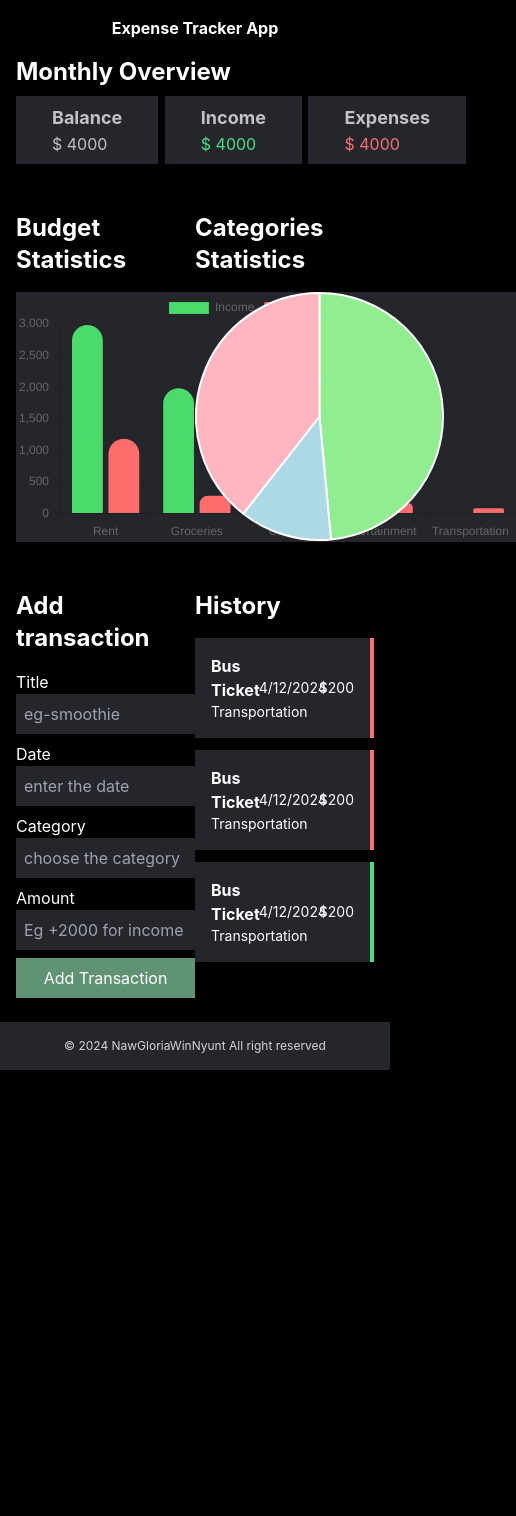
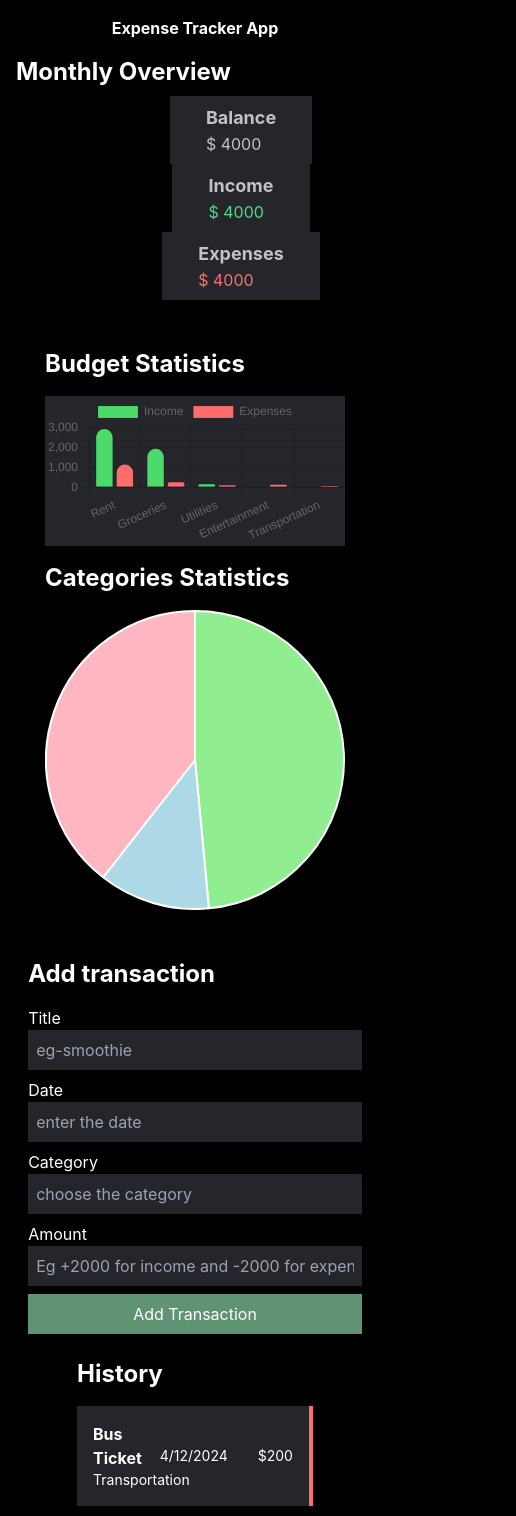
Before and after one commit to gloriabee/react-money-tracker, a React (Create React App) app: page / in a window 390 px wide. Shown: the top 1516 px of the page, 516 px wide, since content can reach past the window. Before the commit the page ends 1070 px from the top, so only its background shows below. Built offline with nearby package versions, Linux system fonts and the light colour scheme.

Commit message:
responsive design fixing

```diff
--- a/src/App.js
+++ b/src/App.js
@@ -14,15 +14,13 @@ function App() {
       <h1 className="lg:text-3xl sm:text-lg font-bold text-center mt-4 text-white">
         Expense Tracker App
       </h1>
-
-
       <Overview/>
-      <div className="stats-container mt-12 flex justify-between">
+      <div className="stats-container mt-12 flex lg:justify-between  justify-center flex-wrap md:flex-nowrap">
        <BudgetStats/>
        <CategoriesStats/>
       </div>
 
-      <div className="transactions-container mt-12 flex justify-between">
+      <div className="transactions-container mt-12 flex lg:justify-between  justify-center flex-wrap md:flex-nowrap">
         <Form/>
         <History/>
       </div>
--- a/src/components/BudgetStats.js
+++ b/src/components/BudgetStats.js
@@ -3,9 +3,9 @@ import {BarChart} from '../components/Bar';
 
 export default function budgetStats() {
   return (
-    <div className='w-1/2'>
+    <div className='md:w-1/2 lg:mr-5 md:mr-5 mb-4 md:mb-0'>
       <h1 className="text-2xl text-white font-bold">Budget Statistics</h1>
-      <div className='bg-cardBg w-[500px] mt-4'>
+      <div className='bg-cardBg md:max-w-[500px] mt-4'>
         <BarChart/>
       </div>
     </div>
--- a/src/components/CategoriesStats.js
+++ b/src/components/CategoriesStats.js
@@ -3,9 +3,9 @@ import {PieChart} from '../components/Pie';
 
 export default function CategoriesStats() {
   return (
-    <div className="w-1/2">
+    <div className="md:w-1/2">
       <h1 className="text-2xl text-white font-bold">Categories Statistics</h1>
-      <div className='w-[300px] h-[249px] mt-4'>
+      <div className='md:max-w-[300px] md:max-h-[249px] mt-4'>
         <PieChart/>
       </div>
     </div>
--- a/src/components/Form.js
+++ b/src/components/Form.js
@@ -2,7 +2,7 @@ import React from 'react'
 
 export default function Form() {
   return (
-   <div className='w-1/2'>
+   <div className='md:w-1/2 lg:mr-5 md:mr-5 mb-4 md:mb-0'>
      <h1 className="text-2xl text-white mb-3 font-bold">Add transaction</h1>
       <form className='mt-4'>
        <div className="max-w-96 mb-2">
--- a/src/components/History.js
+++ b/src/components/History.js
@@ -2,7 +2,7 @@ import React from 'react'
 
 export default function History() {
   return (
-    <div className="w-1/2">
+    <div className="md:w-1/2 mb-4 md:mb-0">
       <h1 className="text-2xl text-white font-bold">History</h1>
 
       <ul className="mt-4 item">
--- a/src/components/Overview.js
+++ b/src/components/Overview.js
@@ -4,7 +4,7 @@ export default function Overview() {
   return (
    <div className=" mx-auto overview mt-4">
      <h1 className="text-2xl font-bold mb-2 text-white">Monthly Overview</h1>
-     <div className="flex justify-between items-center">
+     <div className="flex flex-col md:flex-row justify-between items-center">
       {/* Balance */}
       <div className="bg-cardBg text-cardText py-2 px-9">
         <h3 className="text-lg font-bold ">Balance</h3>
```
